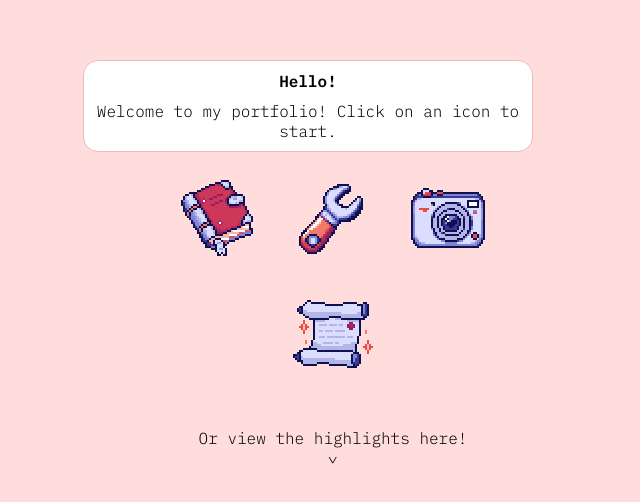
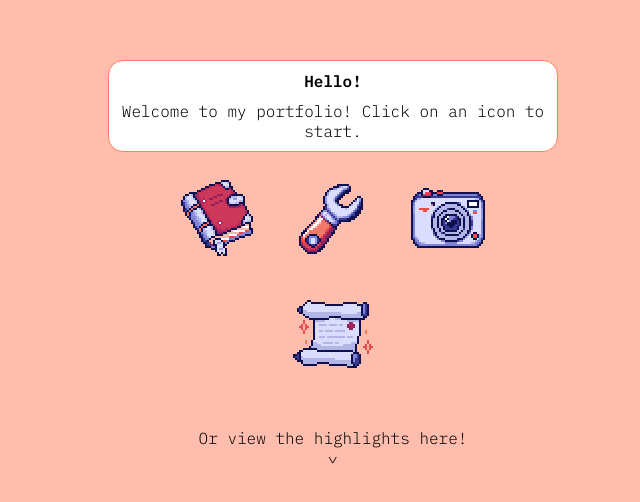
Before and after one commit to ColinVu/personal-website-v3, a React (Create React App) app in the folder my-app/: page / in a window 1280 px wide. Shown: the part 136-638 px from the top of the page, without its empty margins (307-947 px from the left). Built offline with nearby package versions, Linux system fonts and the light colour scheme.

Commit message:
Minor color changes to UI

```diff
--- a/my-app/public/index.css
+++ b/my-app/public/index.css
@@ -1,3 +1,3 @@
 body {
-  background-color: #FFDDDD;
+  background-color: #ffbead;
 }
--- a/my-app/src/App.css
+++ b/my-app/src/App.css
@@ -1,6 +1,6 @@
 .App {
     text-align: center;
-    background-color: #FFDDDD;
+    background-color: #ffbead;
   }
 
   .App-logo {
@@ -27,13 +27,13 @@
   }
 
   .mainPage {
-    background-color: #FFDDDD;
+    background-color: #ffbead;
     font-family: "IBMPlexMono", sans-serif;
     height: 300vh;
   }
 
   .flyAway {
-    background-color: #FFDDDD;
+    background-color: #ffbead;
     font-family: "IBMPlexMono", sans-serif;
     animation: flyToTop 2s forwards;
   }
@@ -58,7 +58,7 @@
     text-align: center;
     font-weight: light;
     border-radius: 15px;
-    border: 1px solid #EEBBBB;
+    border: 1px solid #ff7f5f;
     box-sizing: border-box;
   }
 
@@ -74,6 +74,12 @@
     margin-left: 10px;
     margin-right: 10px;
     margin-bottom: 10px;
+  }
+
+  .homePageRow1 {
+    display: flex;
+    justify-content: center;
+    align-items: center;
   }
 
   .homePageRow2 {
```
